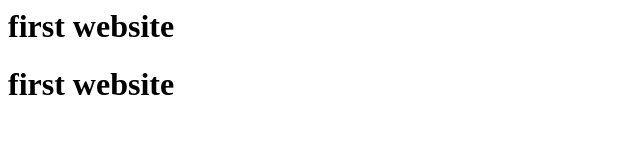
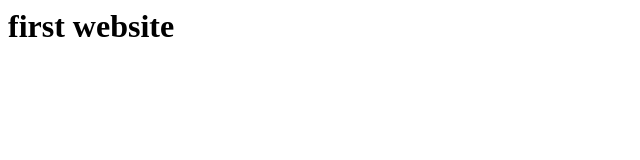
Before and after one commit to vaishnavid0604/vaishnavid0604.github.io, a plain HTML site: page index.html in a window 1280 px wide. Shown: the whole page, without its empty margins (0-640 px from the left). Drawn offline with Linux system fonts and the light colour scheme.

Commit message:
Revert "Update index.html"
This reverts commit e5424372cd68caa984b1e810cc5cc472e105d095.

```diff
--- a/index.html
+++ b/index.html
@@ -4,6 +4,5 @@
 </head>
 <body>
 <h1>first website</h1>
-<h1>first website</h1>
 </body>
 </html>
```
